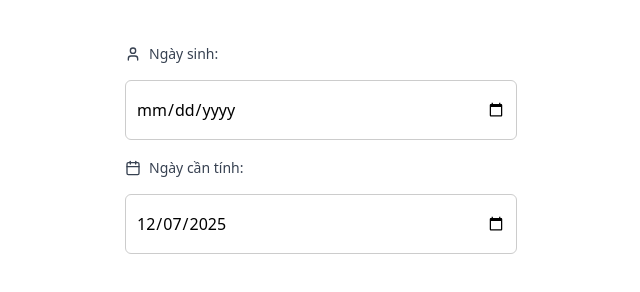
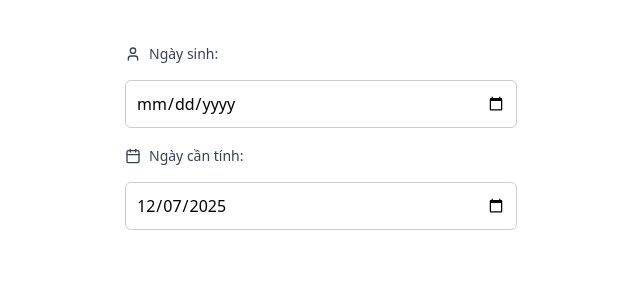
Before and after one commit to nguyen-the-ki/Personal-Day-Calculator, a plain HTML site: page tính ngày.html in a window 1280 px wide. Shown: the part 108-400 px from the top of the page, without its empty margins (319-959 px from the left). Drawn offline with nearby package versions, Linux system fonts and the light colour scheme.

Commit message:
Update tính ngày.html

```diff
--- a/tính ngày.html
+++ b/tính ngày.html
@@ -8,7 +8,7 @@
 
 <style>
   body, html {
-    overflow-x: hidden; /* Giúp ngăn chặn lỗi tràn màn hình ngang */
+    overflow-x: hidden;
     font-family: ui-sans-serif,system-ui,sans-serif,"Apple Color Emoji","Segoe UI Emoji","Segoe UI Symbol","Noto Color Emoji";
     background: #ffffff;
     margin: 0;
@@ -36,15 +36,14 @@
     box-sizing: border-box;
   }
 
-  /* LOẠI BỎ width và height CỐ ĐỊNH ở đây, để Tailwind xử lý */
   input[type="date"] {
-    /* width: min(100%, 600px); <-- Bỏ dòng này */
-    /* height: 48px; <-- Bỏ dòng này */
-    padding: 6px 10px;
+    width: 400px;
+    height: 48px;
+    padding: 0px 10px;
     margin-top: 8px;
     border-radius: 6px;
     border: 1px solid #ccc;
-    font-size: clamp(12px, 4vw, 16px);
+    font-size: 16px;
     color: #000000;
     background-color: #ffffff;
     font-family: ui-sans-serif,system-ui,sans-serif,"Apple Color Emoji","Segoe UI Emoji","Segoe UI Symbol","Noto Color Emoji";
@@ -79,7 +78,7 @@
   }
 
   #birth, #target {
-      line-height: 44px;
+      line-height: 48px;
       text-align: left;
   }
 
@@ -102,7 +101,9 @@
     </svg>
     Ngày sinh:
   </label>
-  <input type="date" id="birth" class="w-full px-4 py-3 border border-gray-300 rounded-lg focus:ring-2 focus:ring-blue-500 bg-gray-50 text-[17px]">
+  <div class="flex justify-center">
+    <input type="date" id="birth" class="border border-gray-300 rounded-lg focus:ring-2 focus:ring-blue-500 bg-gray-50 text-[17px]">
+  </div>
 
 
   <label class="flex items-center gap-2 text-sm font-medium text-gray-700 mb-2">
@@ -114,7 +115,9 @@
     </svg>
     Ngày cần tính:
   </label>
-  <input type="date" id="target" class="w-full px-4 py-3 border border-gray-300 rounded-lg focus:ring-2 focus:ring-blue-500 bg-gray-50 text-[17px]">
+  <div class="flex justify-center">
+    <input type="date" id="target" class="border border-gray-300 rounded-lg focus:ring-2 focus:ring-blue-500 bg-gray-50 text-[17px]">
+  </div>
 
 
   <div id="output" class="w-full"></div>
```
